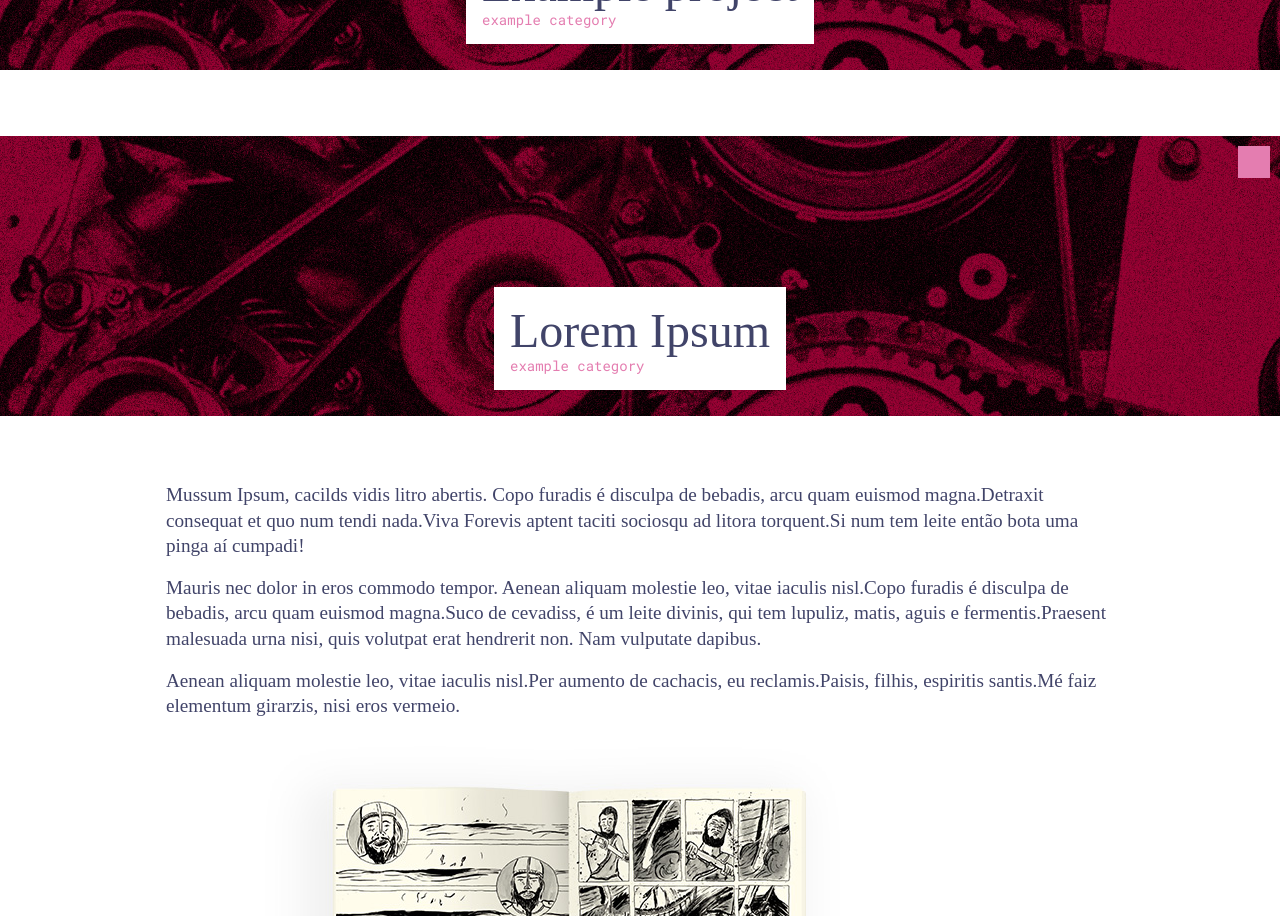
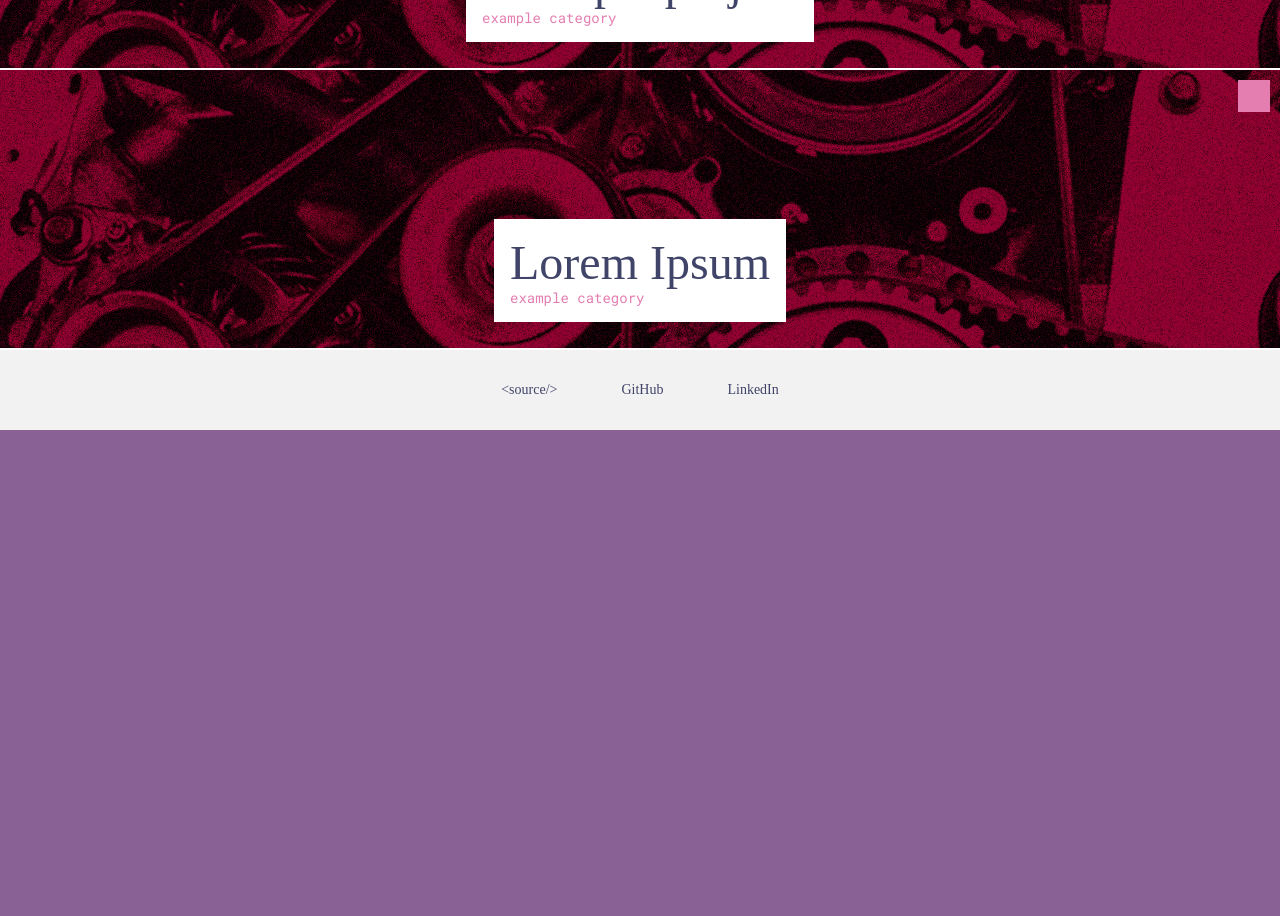
Before and after one commit to diegofelipece/nxt-diego-esteves, a Next.js app: page / in a window 1280 px wide. Shown: the part 1440-2356 px from the top of the page. After the commit the page ends 1870 px from the top, so only its background shows below. Built offline with nearby package versions, Linux system fonts and the light colour scheme.

Commit message:
feat: start animating

```diff
--- a/components/AboutMe.tsx
+++ b/components/AboutMe.tsx
@@ -5,7 +5,8 @@ import Button from './Button';
 const AboutMe = () => {
   return (
     <div className={styles.about_me}>
-      <div className={styles.about_me__image}>
+      <div className={styles.about_me__inner}>
+        <div className={styles.about_me__inner__image}>
           <Image
             src="/images/diego.jpg"
             alt="Diego Esteves"
@@ -13,11 +14,12 @@ const AboutMe = () => {
             height={238}
           />
         </div>
-      <div className={styles.about_me__description}>
-        <p className={styles.about_me__description__text}>
+        <div className={styles.about_me__inner__description}>
+          <p className={styles.about_me__inner__description__text}>
             I`ve been working as designer since 2010 and developing websites even before I knew the meaning of front end development. Curious?
           </p>
           <Button label={'check my path >'}></Button>
+        </div>
       </div>
     </div>
   );
--- a/components/BigBanner.tsx
+++ b/components/BigBanner.tsx
@@ -1,4 +1,5 @@
 import styles from '../styles/components/BigBanner.module.scss';
+import { motion } from "framer-motion"
 
 const BigBanner = () => {
   const images = [
@@ -7,13 +8,25 @@ const BigBanner = () => {
     '/images/big-banner/sao-paulo.jpg',
   ];
   const imageUrl = images[Math.floor(Math.random()*images.length)];
+
+  const variants = {
+    hidden: { opacity: 0 },
+    visible: { opacity: 1 },
+  }
+
   return (
-    <div className={styles.big_banner} style={{backgroundImage: `url(${imageUrl})`}}>
-      <div className={styles.big_banner__box}>
-        <h1 className={styles.big_banner__box__title}>Diego<br />Esteves</h1>
-        <p className={styles.big_banner__box__subtitle}>designer and developer</p>
+    <motion.div
+    initial="hidden"
+    animate="visible"
+    variants={variants}
+    transition={{duration: 1}}>
+      <div className={styles.big_banner} style={{backgroundImage: `url(${imageUrl})`}}>
+        <div className={styles.big_banner__box}>
+          <h1 className={styles.big_banner__box__title}>Diego<br />Esteves</h1>
+          <p className={styles.big_banner__box__subtitle}>designer and developer</p>
+        </div>
       </div>
-    </div>
+    </motion.div>
   );
 };
 
--- a/components/Button.tsx
+++ b/components/Button.tsx
@@ -1,10 +1,10 @@
 import styles from '../styles/components/Button.module.scss';
 
-interface ButtonProps {
+type Props = {
   label: string;
 }
 
-const Button = ({ label }: ButtonProps) => (
+const Button = ({ label }: Props) => (
   <button className={`${styles.button} ${styles['--tertiary']}`}>{label}</button>
 )
 
--- a/components/ContentBlock.tsx
+++ b/components/ContentBlock.tsx
@@ -1,15 +1,12 @@
 import Image from 'next/image';
-import { useState } from 'react';
 import styles from '../styles/components/ContentBlock.module.scss';
 import { Block } from "../types/Block";
 
-interface ContentBlockProps {
+type Props = {
   block: Block;
 }
 
-const ContentBlock = ({ block }: ContentBlockProps) => {
-  const [ratio, setRatio] = useState(16/9) // default to 16:9
-
+const ContentBlock = ({ block }: Props) => {
   return (
     <div className={styles.content_block}>
       {block.paragraphs ? <div className={styles.content_block__text} dangerouslySetInnerHTML={{__html: block.paragraphs}}></div>: null}
--- a/components/ProjectDetails.tsx
+++ b/components/ProjectDetails.tsx
@@ -1,45 +1,65 @@
+import { AnimatePresence, motion } from 'framer-motion';
 import { useRouter } from 'next/router';
-import { useState } from 'react';
+import { useEffect, useState } from 'react';
 import { loader } from '../data/projects/_index';
 import styles from '../styles/components/ProjectDetails.module.scss';
 import { Project, ProjectExerpt } from '../types/Project';
 import ContentBlock from './ContentBlock';
 
-interface ProjectDetailsProps {
+type Props = {
   excerpt: ProjectExerpt;
 }
 
-const ProjectDetails = ({ excerpt }: ProjectDetailsProps) => {
+const ProjectDetails = ({ excerpt }: Props) => {
   const router = useRouter();
+  const matchProjects = router.route.match('/projects/');
 
+  const [expanded, setExpanded] = useState<boolean>(!!matchProjects);
   const [project, setProject] = useState<Project|null>(null);
-  const [expanded, setExpanded] = useState<boolean>(true);
 
   const onExpandClick = () => {
-    console.log('hey');
-    router.push(`/projects/${excerpt.slug}`);
-    setExpanded(true);
+    setExpanded(!expanded);
+
+    if (!expanded) return router.push(`/projects/${excerpt.slug}`);
+    router.push('/');
   }
 
+  useEffect(() => {
     if (expanded && !project) {
       const project = loader(excerpt.slug);
       setProject(project);
     }
+  }, [expanded, project, excerpt]);
 
   return (
     <div className={styles.project_details}>
-      <div className={styles.project_head} style={{backgroundImage: `url(${excerpt.coverImage})`}}>
+      <motion.div
+        initial={{ opacity: 0 }}
+        animate={{ opacity: 1 }}
+        exit={{ opacity: 0 }}
+        transition={{duration: 0.6}}
+        className={styles.project_head}
+        style={{backgroundImage: `url(${excerpt.coverImage})`}}>
         <button className={styles.project_head__expand} onClick={onExpandClick}></button>
         <div className={styles.project_head__box}>
           <h3 className={styles.project_head__box__title}>{excerpt.title}</h3>
           <p className={styles.project_head__box__category}>{excerpt.category}</p>
         </div>
-      </div>
-      <div className={styles.project_body}>
+      </motion.div>
+      <AnimatePresence>
+        {expanded ? (
+          <motion.div
+            initial={{ opacity: 0 }}
+            animate={{ opacity: 1 }}
+            exit={{ opacity: 0 }}
+            transition={{duration: 0.6}}
+            className={styles.project_body}>
             {project ? (
               project.blocks.map((block, i) => <ContentBlock key={`block_${i}`} block={block}></ContentBlock>)
             ) : null}
-      </div>
+          </motion.div>
+        ) : null}
+      </AnimatePresence>
     </div>
   );
 }
--- a/package.json
+++ b/package.json
@@ -7,6 +7,7 @@
     "lint": "next lint"
   },
   "dependencies": {
+    "framer-motion": "^6.2.8",
     "next": "12.0.10",
     "normalize.css": "^8.0.1",
     "react": "17.0.2",
--- a/pages/_app.tsx
+++ b/pages/_app.tsx
@@ -2,6 +2,7 @@ import '../styles/globals.scss'
 import type { AppProps } from 'next/app'
 import Head from 'next/head'
 import Footer from '../components/Footer'
+import { AnimatePresence } from 'framer-motion'
 
 function MyApp({ Component, pageProps }: AppProps) {
   return (
--- a/styles/components/AboutMe.module.scss
+++ b/styles/components/AboutMe.module.scss
@@ -2,6 +2,9 @@
 
 .about_me {
   background-color: $white-color;
+  width: 100%;
+
+  &__inner {
     padding: 6rem 1rem;
     display: flex;
     flex-flow: row;
@@ -31,3 +34,4 @@
       }
     }
   }
+}
--- a/styles/components/ContentBlock.module.scss
+++ b/styles/components/ContentBlock.module.scss
@@ -1,7 +1,7 @@
 @import '../_variables.scss';
 
 .content_block {
-  padding: 1rem 0;
+  padding: 0 0 1rem 0;
 
   &__text {
     font-family: $caslon;
@@ -17,5 +17,6 @@
 
   &__image {
     display: block;
+    text-align: center;
   }
 }
--- a/styles/components/ProjectDetails.module.scss
+++ b/styles/components/ProjectDetails.module.scss
@@ -11,7 +11,7 @@
   flex-flow: column;
   justify-content: flex-end;
   align-items: center;
-  margin-bottom: 2px;
+  border-bottom: 2px solid $white-color;
   padding: 26px 0;
   position: relative;
 
--- a/styles/globals.scss
+++ b/styles/globals.scss
@@ -25,6 +25,7 @@ main {
 	font-family: $roboto;
 	position: relative;
 	width: 100%;
+	background-color: $primary-color;
 }
 
 a {
```
Also changed, not shown: 1 other file (tests, documents, lock files or other folders). Lines whose indentation alone changed are shown as unchanged.
